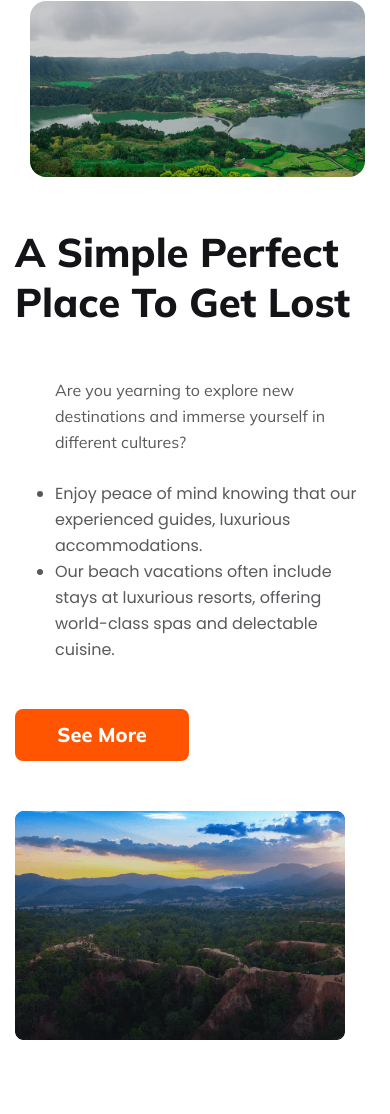
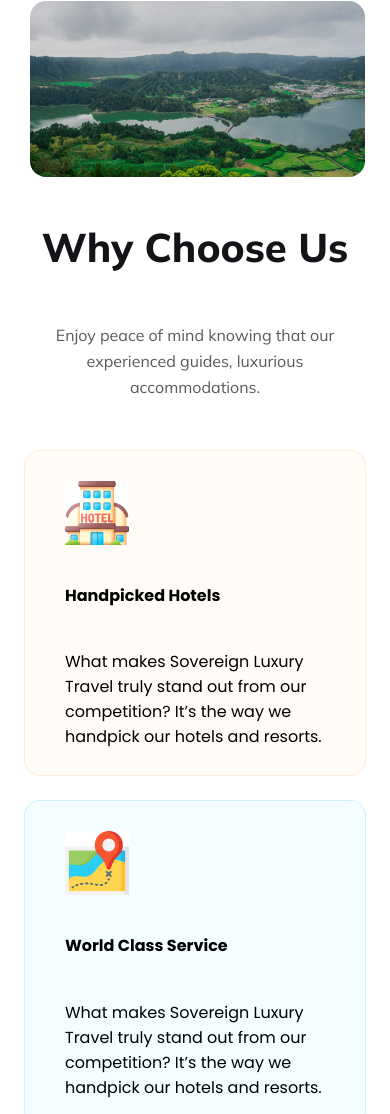
Before and after one commit to motasn/Hero-Travel-Mission-B9A2-, a plain HTML site: page index.html in a window 390 px wide. Shown: the part 3364-4478 px from the top of the page. Drawn offline with Linux system fonts and the light colour scheme.

Commit message:
responsive for mobile device

```diff
--- a/index.html
+++ b/index.html
@@ -92,7 +92,7 @@
 
 
     <!-- service section -->
-    <div class="service-containar hide">
+    <div class="service-containar">
         <div class="choose-text">
             <h3>Why Choose Us</h3>
             <p>Enjoy peace of mind knowing that our experienced guides, luxurious accommodations.</p>
@@ -100,7 +100,7 @@
 
 
     </div>
-<div class="service-card hide">
+<div class="service-card">
     <div class="card">
      <div id="center-card">
         <img src="./small-image/hotel 1.jpg" alt="">
--- a/styles/style.css
+++ b/styles/style.css
@@ -298,15 +298,13 @@ grid-template-columns: repeat(2,1fr) ;
    align-items: center;
 }
 .card{
-    width: 573px;
-height: 284px;
+
 border-radius: 16px;
 border: 1px solid rgba(251, 181, 99, 0.20);
 background: rgba(251, 181, 99, 0.05);
 }
 .card-world{
-    width: 573px;
-height: 284px;
+
 border-radius: 16px;
 border: 1px solid rgba(41, 206, 246, 0.20);
 background: rgba(41, 206, 246, 0.05);
@@ -421,17 +419,24 @@ background: rgba(253, 253, 255, 0.1);
 
 /* Resposive style */
 
-.hide{
-    display: none;
-}
+
 
 /* mobile  devices responsive*/
 @media screen and (max-width: 576px) {
     nav,
     .Newsletter-container,
-    .tour-container,.optional-section, .row-1,.row-2,.row-3 {
+    .tour-container,
+    .optional-section, .row-1,.row-2,.row-3 {
         flex-direction: column;
     }
+    .service-card {
+        display: grid;
+      grid-template-columns: repeat(1,1fr) ;
+         gap: 24px;
+         padding: 24px;
+      }
+
+
     .tour-container{
       margin: 5px 15px;
     }
```
